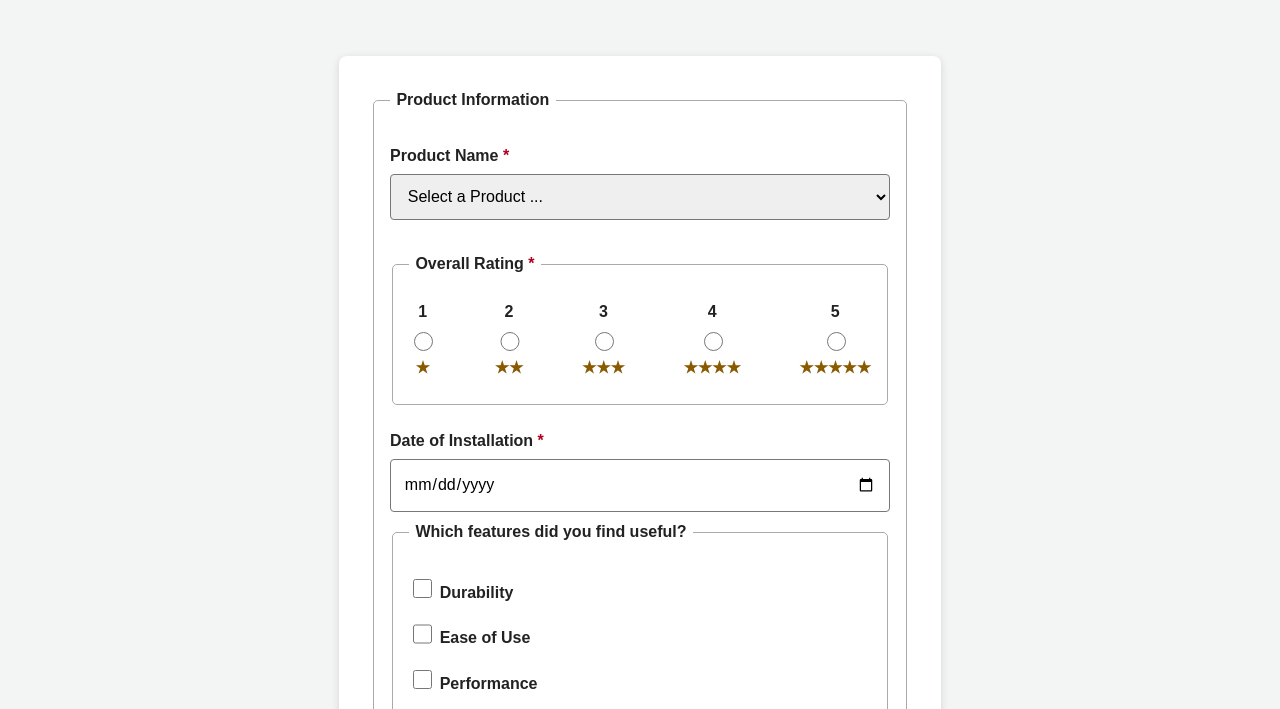
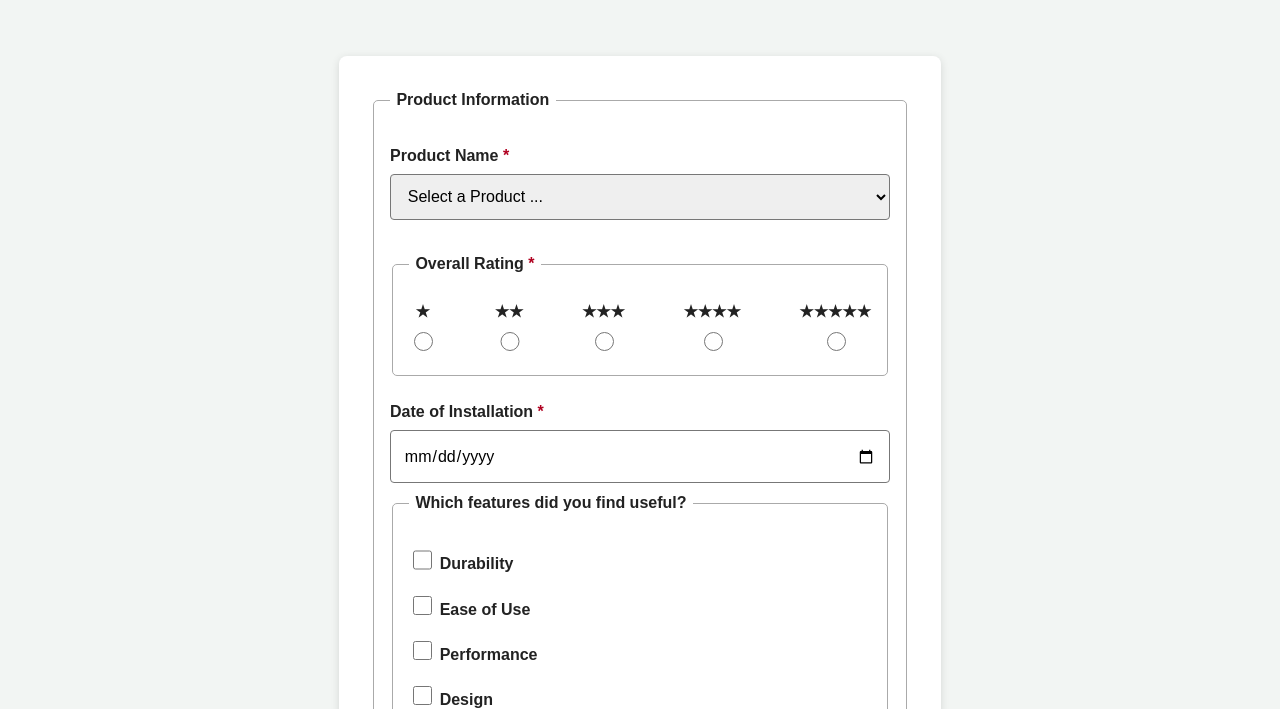
Before and after one commit to adie-ushie/wdd131, a plain HTML site: page form.html in a window 1280 px wide. Shown: the part 80-789 px from the top of the page. Drawn offline with Linux system fonts and the light colour scheme.

Commit message:
correction

```diff
--- a/form.html
+++ b/form.html
@@ -26,26 +26,31 @@
 
                 <fieldset class="rating-field">
                     <legend>Overall Rating <span class="required">*</span></legend>
+
                     <div class="rating-options">
-                        <label for="rating1">1
+                        <label for="rating1">
+                            ★
                             <input type="radio" id="rating1" name="rating" value="1" required>
-                            <span>★</span>
                         </label>
-                        <label for="rating2">2
-                            <input type="radio" id="rating2" name="rating" value="2">
-                            <span>★★</span>
+
+                        <label for="rating2">
+                            ★★
+                            <input type="radio" id="rating2" name="rating" value="2" required>
                         </label>
-                        <label for="rating3">3
-                            <input type="radio" id="rating3" name="rating" value="3">
-                            <span>★★★</span>
+
+                        <label for="rating3">
+                            ★★★
+                            <input type="radio" id="rating3" name="rating" value="3" required>
                         </label>
-                        <label for="rating4">4
-                            <input type="radio" id="rating4" name="rating" value="4">
-                            <span>★★★★</span>
+
+                        <label for="rating4">
+                            ★★★★
+                            <input type="radio" id="rating4" name="rating" value="4" required>
                         </label>
-                        <label for="rating5">5
-                            <input type="radio" id="rating5" name="rating" value="5">
-                            <span>★★★★★</span>
+
+                        <label for="rating5">
+                            ★★★★★
+                            <input type="radio" id="rating5" name="rating" value="5" required>
                         </label>
                     </div>
                 </fieldset>
@@ -55,18 +60,22 @@
 
                 <fieldset>
                     <legend>Which features did you find useful?</legend>
+
                     <label for="durability">
                         <input type="checkbox" id="durability" name="features" value="Durability">
                         Durability
                     </label>
+
                     <label for="ease">
                         <input type="checkbox" id="ease" name="features" value="Ease of Use">
                         Ease of Use
                     </label>
+
                     <label for="performance">
                         <input type="checkbox" id="performance" name="features" value="Performance">
                         Performance
                     </label>
+
                     <label for="design">
                         <input type="checkbox" id="design" name="features" value="Design">
                         Design
```
